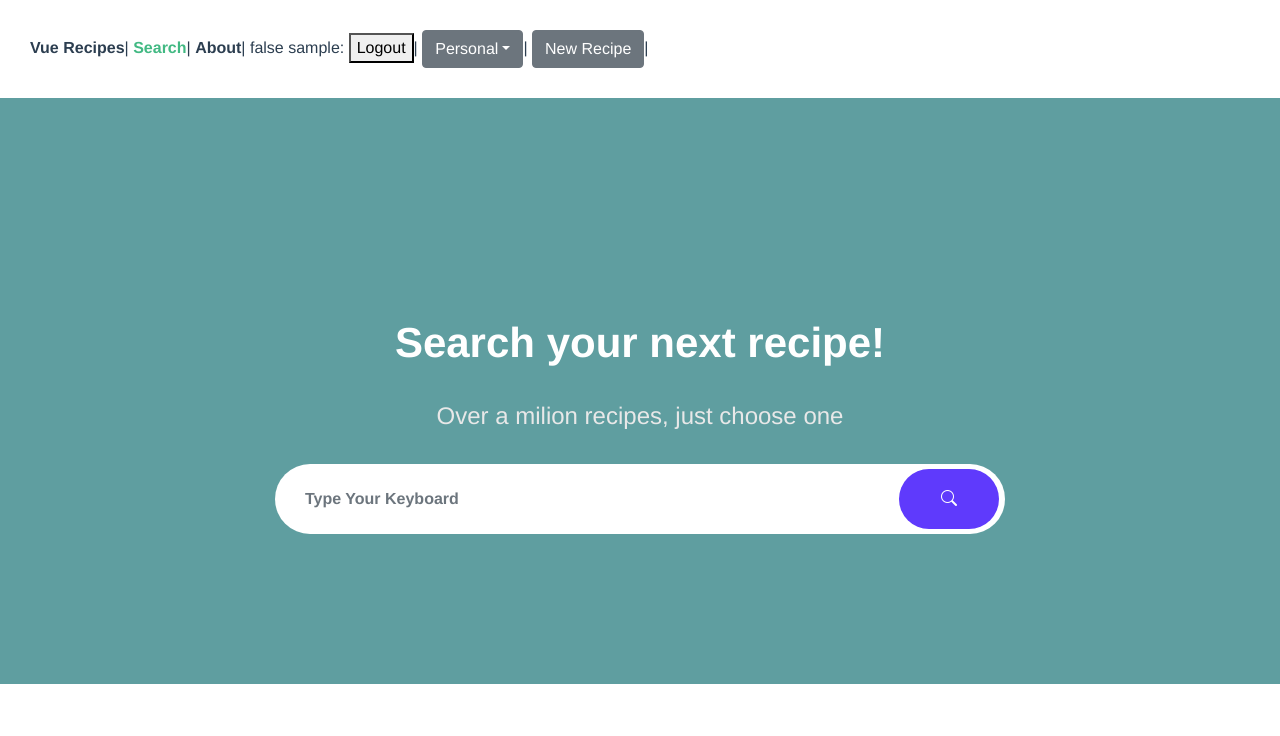
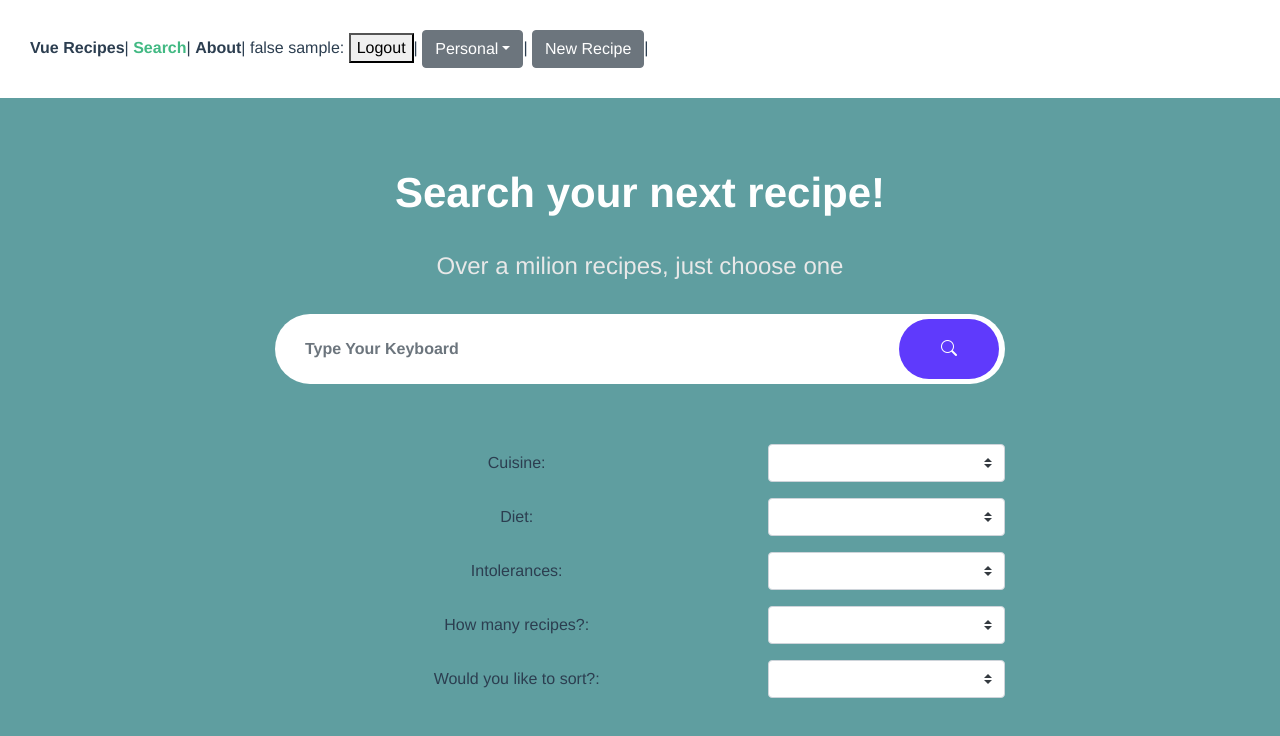
Before and after one commit to Web-Development-Environments-2023/assignment3_3-319095006_314807579, a Vue app: page /#/search in a window 1280 px wide. Shown: the top 736 px of the page. Built offline with nearby package versions, Linux system fonts and the light colour scheme; sample sign-in values are in the browser's storage; what vue-cookies would draw is missing.

Commit message:
search result page

```diff
--- /dev/null
+++ b/src/assets/cuisine.js
@@ -0,0 +1,28 @@
+export default [
+    "African",
+    "American",
+    "British",
+    "Cajun",
+    "Caribbean",
+    "Chinese",
+    "Eastern European",
+    "European",
+    "French",
+    "German",
+    "Greek",
+    "Indian",
+    "Irish",
+    "Italian",
+    "Japanese",
+    "Jewish",
+    "Korean",
+    "Latin American",
+    "Mediterranean",
+    "Mexican",
+    "Middle Eastern",
+    "Nordic",
+    "Southern",
+    "Spanish",
+    "Thai",
+    "Vietnamese"
+];
--- /dev/null
+++ b/src/assets/diets.js
@@ -0,0 +1,13 @@
+export default [
+    "Gluten Free",
+    "Ketogenic",
+    "Vegetarian",
+    "Lacto-Vegetarian",
+    "Ovo-Vegetarian",
+    "Vegan",
+    "Pescetarian",
+    "Paleo",
+    "Primal",
+    "Low FODMAP",
+    "Whole30"
+];
--- /dev/null
+++ b/src/assets/intolerances.js
@@ -0,0 +1,14 @@
+export default [
+    "Dairy",
+    "Egg",
+    "Gluten",
+    "Grain",
+    "Peanut",
+    "Seafood",
+    "Sesame",
+    "Shellfish",
+    "Soy",
+    "Sulfite",
+    "Tree Nut",
+    "Wheat"
+];
--- a/src/components/RecipePreviewList.vue
+++ b/src/components/RecipePreviewList.vue
@@ -30,9 +30,9 @@ export default {
       recipes: []
     };
   },
-  mounted() {
-    this.updateRecipes();
-  },
+  // mounted() {
+  //   this.updateRecipes();
+  // },
   methods: {
     async updateRecipes() {
       try {
--- a/src/pages/SearchPage.vue
+++ b/src/pages/SearchPage.vue
@@ -8,8 +8,70 @@
             <p>Over a milion recipes, just choose one</p>
             <div class="h-search-form">
               <form action="#">
-                  <input type="search" class="form-control" placeholder="type your keyboard">
+                <b-form >
+                  <input v-model="selected_query" type="search" class="form-control" placeholder="type your keyboard">
                   <button @click="search"><i class="bi bi-search"></i></button>
+                  <b-form-group
+                    id="input-group-cuisine"
+                    label-cols-sm="8"
+                    label="Cuisine:"
+                    label-for="none"
+                  >
+                    <b-form-select
+                      id="cuisine"
+                      v-model="selcted_cuisine"
+                      :options="cuisine"
+                    ></b-form-select>
+                  </b-form-group>
+                  <b-form-group
+                    id="input-group-diet"
+                    label-cols-sm="8"
+                    label="Diet:"
+                    label-for="none"
+                  >
+                    <b-form-select
+                      id="diet"
+                      v-model="selcted_diet"
+                      :options="diet"
+                    ></b-form-select>
+                  </b-form-group>
+                  <b-form-group
+                    id="input-group-intolerances"
+                    label-cols-sm="8"
+                    label="Intolerances:"
+                    label-for="none"
+                  >
+                    <b-form-select
+                      id="intolerances"
+                      v-model="selcted_intolerance"
+                      :options="intolerances"
+                    ></b-form-select>
+                  </b-form-group>
+                  <b-form-group
+                    id="input-group-number-of-res"
+                    label-cols-sm="8"
+                    label="How many recipes?:"
+                    label-for="5"
+                  >
+                    <b-form-select
+                      id="recipes_num"
+                      v-model="selected_num"
+                      :options="num_options"
+                    ></b-form-select>
+                  </b-form-group>
+                  <b-form-group
+                    id="input-group-sort"
+                    label-cols-sm="8"
+                    label="Would you like to sort?:"
+                    label-for="None"
+                  >
+                    <b-form-select
+                      id="sort_option"
+                      v-model="selected_sort"
+                      :options="sort_option"
+                    ></b-form-select>
+                  </b-form-group>
+                </b-form>
             </form>
             </div>
           </div>
@@ -20,29 +82,53 @@
 </template>
 
 <script>
+import diets from '../assets/diets';
+import cuisine from '../assets/cuisine';
+import intolerances from '../assets/intolerances';
 import 'bootstrap-icons/font/bootstrap-icons.css';
 export default {
   name: "SearchPage",
   data() {
+
     return {
-      form: {
-        search: "",
-        submitError: undefined
-      },
-      validated: false
+      validated: false,
+      diet:[],
+      cuisine:[],
+      intolerances:[],
+      selcted_cuisine:"",
+      selected_diet:"",
+      selected_intolerance:"",
+      num_options:[5,10,15],
+      selected_num:'',
+      sort_option:['time','popularity'],
+      selected_sort:"",
+      selected_query:""
     };
+  },
+  mounted(){
+    this.diet.push(...diets)
+    this.cuisine.push(...cuisine)
+    this.intolerances.push(...intolerances)
   },
   methods: {
     async search() {
       try {
         const response = await this.axios.get(
-          this.$root.store.server_domain + "/recipes/search/" + this.form.search
+          this.$root.store.server_domain + "/recipes/search",{
+            params:{
+              query:this.selected_query,
+              number: this.selected_num,
+              cuisine:this.selcted_cuisine,
+              diet:this.selcted_diet,
+              intolerances:this.selected_intolerance,
+              sort:this.selected_sort
+            }
+          }
         );
-        console.log(response.data)
         const recipes = response.data;
         this.recipes = [];
         this.recipes.push(...recipes);
-        this.$router.push("/recipes/search_results");
+        this.$router.push({path:"/search_result_page",query:{recipes:JSON.stringify(recipes)}})
       } catch (error) {
         console.log(error);
       }
@@ -56,7 +142,7 @@ export default {
 
 <style >
 .hero-area {
-  padding-top: 200px;
+  padding-top: 50px;
   padding-bottom: 150px;
   background-size: cover;
   background-position: center;
@@ -118,4 +204,15 @@ margin-bottom: 30px;
   position: absolute;
   width: 100px;
 }
+.h-search-form button:hover{
+  background-color: blue;
+}
+#input-group-cuisine{
+  padding-top: 60px;
+  align-self: start;
+
+
+}
+
+
 </style>
--- /dev/null
+++ b/src/pages/SearchResultPage.vue
@@ -0,0 +1,24 @@
+<template>
+    <div>
+    <h1>yosi</h1>
+</div>
+</template>
+<script>
+export default {
+    name:'searchResult',
+    beforeRouteEnter(to, from, next) {
+        const resultsArray = JSON.parse(to.query.recipes);
+        // Use the resultsArray as needed
+        next();
+    }
+
+}
+
+const result = JSON.parse(this.$route.query.recipes)
+console.log("sss")
+console.log(result)
+
+</script>
+<style>
+
+</style>
--- a/src/routes.js
+++ b/src/routes.js
@@ -54,6 +54,11 @@ const routes = [
     name: "notFound",
     component: NotFound,
   },
+  {
+    path: "/search_result_page",
+    name:"search_result_page",
+    component:() => import("./pages/SearchResultPage")
+  }
 ];
 
 export default routes;
```
